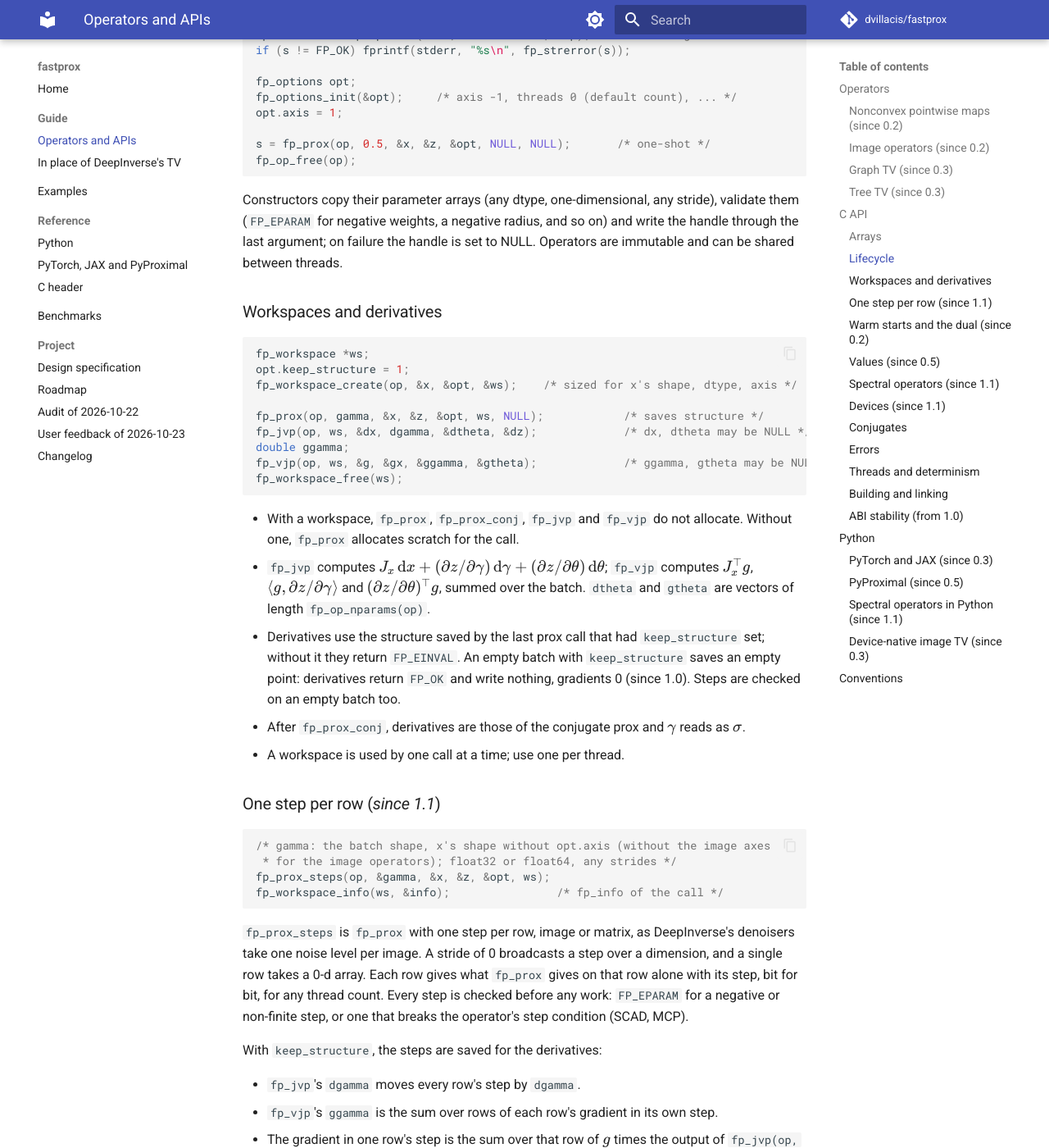
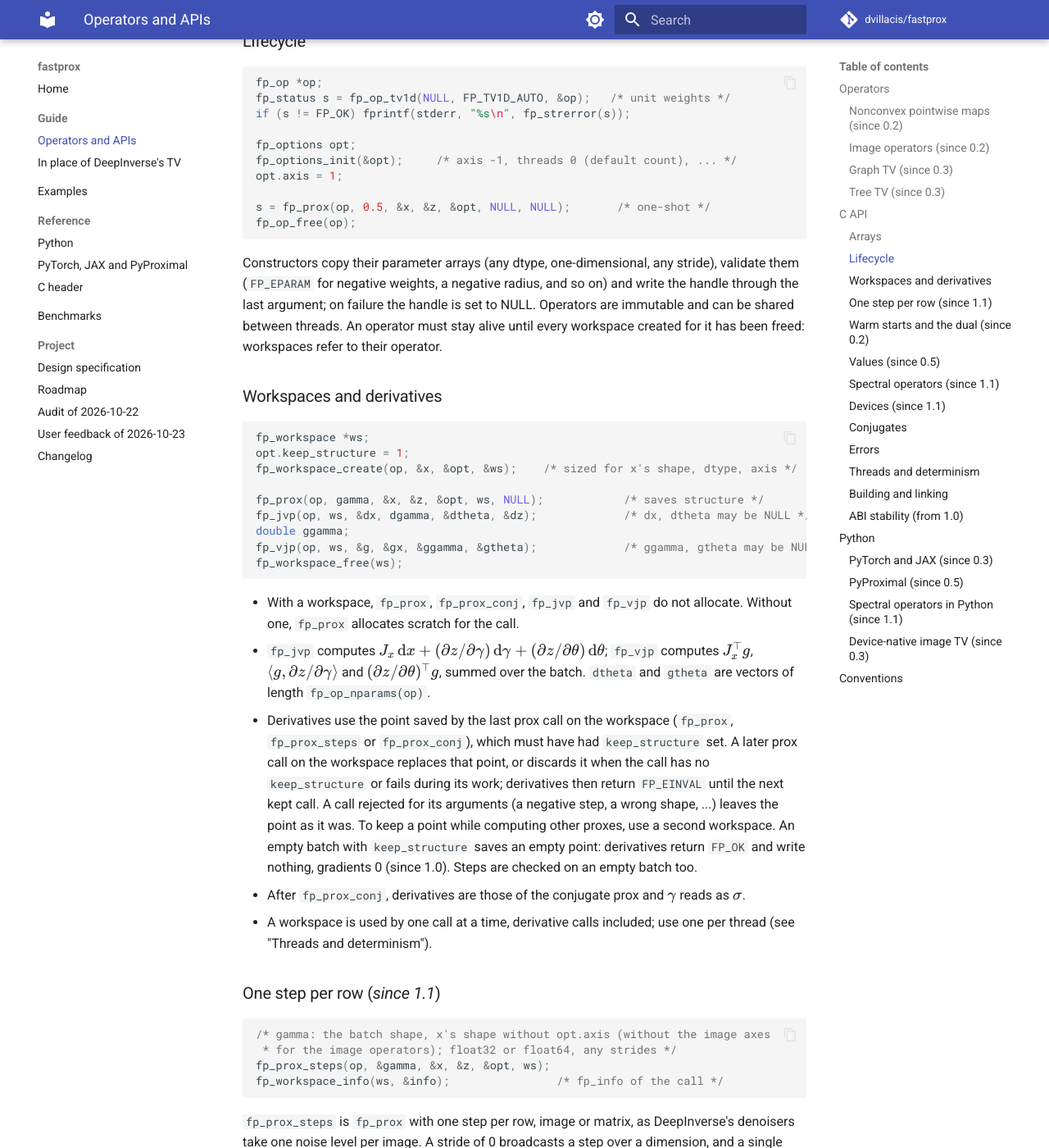
Before and after one commit to dvillacis/fastprox, an MkDocs documentation site: the page built from docs/api.md, in a window 1280 px wide and 1400 px high, scrolled down 17492 px. Shown: the whole window at 82% size. Built offline with MkDocs 1.6.1 and Material for MkDocs 9.7.7, drawn with Linux system fonts in a browser that asks for light colours; comment, search, counter and statistics services are not loaded; some of the changed text lies outside the part shown.

Commit message:
Workspace contracts in the docs, and rejected calls keep the saved point (audit A4, A6, A10, T10, P12)
- A4: a prox call rejected for its arguments leaves the workspace's saved
  point; prox_impl resets the workspace only after every argument check.
  Before, a negative step kept the point but a step out of range, a bad tol
  or a rejected length discarded it. Texts in fastprox.h, docs/api.md and
  docs/spec.md: the point is the last prox call's on the workspace, if kept.
- A6: an operator must outlive its workspaces.
- A10: no two calls on one workspace may overlap, const derivative calls
  included.
- T10: graph TV derivatives are exact only with tol = 0.
- P12: free-threaded CPython is not supported yet (checked on 3.14t: a source
  build re-enables the GIL with a RuntimeWarning); the wheels are a 1.x item.

Co-Authored-By: Claude Opus 5.5 <noreply@anthropic.com>

````diff
--- a/docs/api.md
+++ b/docs/api.md
@@ -426,12 +426,15 @@ batch.
   are accepted and have no effect. A signal containing a NaN is NaN, with a
   NaN dual; it reports a NaN gap and 0 iterations and does not count as
   unconverged (*since 1.0*).
-- **Derivatives** are exact: $z$ is constant on the regions joined by edges
+- **Derivatives** are exact with `tol` = 0: $z$ is constant on the regions joined by edges
   with $\gamma w_e > 0$ and equal values (to rounding), and each region's
   value is its mean of $x$ minus $\gamma \sum_e w_e s_e / \lvert R \rvert$ over
   its boundary edges, $s_e$ the sign of the jump. The Jacobian averages over
   the regions, and the $\gamma$ and weight derivatives come from the boundary
-  signs, in $O(n + m)$.
+  signs, in $O(n + m)$. With `tol` > 0 the solver may stop a part at its
+  mean before it is split, and the derivatives are those of the regions it
+  stopped at, accurate only as far as those regions are the solution's; use
+  `tol` = 0 when derivatives matter.
 - **Special values** as for the image operators: a NaN makes that signal NaN,
   ±Inf is rejected with `FP_EINVAL`. Graphs are limited to 2³¹ − 1 nodes and
   2³⁰ − 1 edges.
@@ -704,7 +707,8 @@ Constructors copy their parameter arrays (any dtype, one-dimensional, any
 stride), validate them (`FP_EPARAM` for negative weights, a negative radius,
 and so on) and write the handle through the last argument; on failure the
 handle is set to NULL. Operators are immutable and can be shared between
-threads.
+threads. An operator must stay alive until every workspace created for it has
+been freed: workspaces refer to their operator.
 
 ### Workspaces and derivatives
 
@@ -727,14 +731,21 @@ fp_workspace_free(ws);
   `fp_vjp` computes $J_x^\top g$, $\langle g, \partial z/\partial\gamma \rangle$
   and $(\partial z/\partial\theta)^\top g$, summed over the batch. `dtheta` and
   `gtheta` are vectors of length `fp_op_nparams(op)`.
-- Derivatives use the structure saved by the last prox call that had
-  `keep_structure` set; without it they return `FP_EINVAL`. An empty batch
+- Derivatives use the point saved by the last prox call on the workspace
+  (`fp_prox`, `fp_prox_steps` or `fp_prox_conj`), which must have had
+  `keep_structure` set. A later prox call on the workspace replaces that
+  point, or discards it when the call has no `keep_structure` or fails during
+  its work; derivatives then return `FP_EINVAL` until the next kept call. A
+  call rejected for its arguments (a negative step, a wrong shape, ...) leaves
+  the point as it was. To keep a point while computing other proxes, use a
+  second workspace. An empty batch
   with `keep_structure` saves an empty point: derivatives return `FP_OK` and
   write nothing, gradients 0 (since 1.0). Steps are checked on an empty
   batch too.
 - After `fp_prox_conj`, derivatives are those of the conjugate prox and $\gamma$
   reads as $\sigma$.
-- A workspace is used by one call at a time; use one per thread.
+- A workspace is used by one call at a time, derivative calls included; use
+  one per thread (see "Threads and determinism").
 
 ### One step per row (*since 1.1*)
 
@@ -935,6 +946,12 @@ and the others run serially, which avoids oversubscription; a child process
 after `fork()` builds its own pool. Builds with `FASTPROX_THREADS=OFF` are
 serial and `fp_default_threads()` returns 1.
 
+No two calls on one workspace may run at the same time, whatever its
+constness: `fp_jvp`, `fp_vjp`, `fp_vjp_device` and `fp_spectral_jvp` take it
+`const` because they keep its saved point, but they use its scratch and write
+their results' bookkeeping into it. Give each thread its own workspace; an
+`fp_op` can be shared by any number of threads.
+
 ### Building and linking
 
 ```sh
@@ -973,6 +990,10 @@ It fails on any change but an addition, judged on the types of
 `fastprox.h`.
 
 ## Python
+
+The wheels are abi3 for CPython 3.12 and later. Free-threaded CPython builds
+(3.13t, 3.14t) are not supported yet: they cannot load abi3 wheels, and built
+from source the extension re-enables the GIL at import, with a RuntimeWarning.
 
 ```python
 import numpy as np
````
Also changed, not shown: CHANGELOG.md (+6 -0 lines), README.md (+3 -0 lines), ROADMAP.md (+7 -5 lines), docs/audit-2026-10.md (+10 -0 lines), docs/spec.md (+2 -2 lines), 4 other files.
